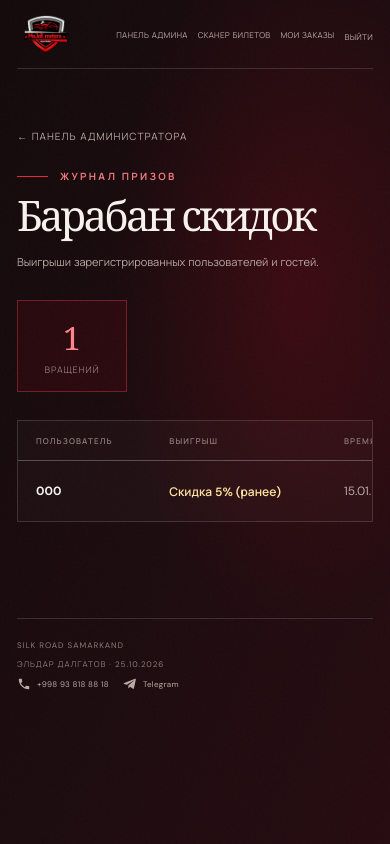
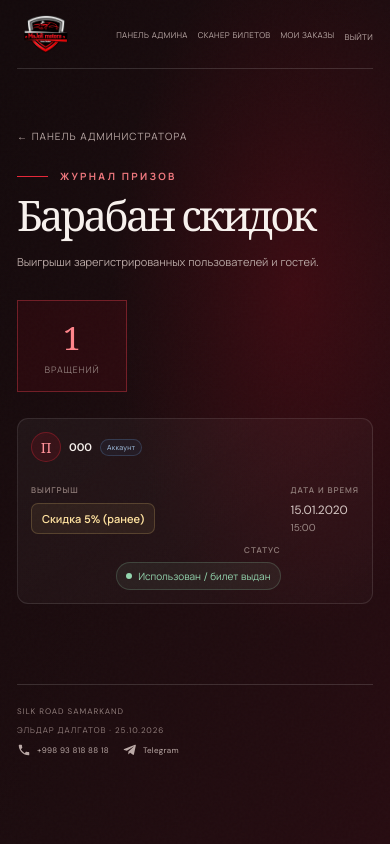
Before and after one commit to Shakhriyor10/koncrept, a Django app: page /staff/wheel-rewards/ in a window 390 px wide. Run offline with Django 5.2, Linux system fonts and the light colour scheme; a user stored in the database is signed in; tables that the repository leaves empty hold one stand-in row (values such as "Sample post").

Commit message:
zxckkkzxc

```diff
--- a/static/css/site.css
+++ b/static/css/site.css
@@ -420,21 +420,52 @@ h1,h2,p { margin-top: 0; }
 
 .staff-heading-actions { display: flex; flex-wrap: wrap; gap: 10px; margin-top: 17px; }
 .staff-heading-actions .button { min-height: 44px; }
-.wheel-reward-table-wrap { margin-top: 28px; overflow-x: auto; border: 1px solid var(--line); background: rgba(255,255,255,.025); }
-.wheel-reward-table { width: 100%; min-width: 680px; border-collapse: collapse; text-align: left; }
-.wheel-reward-table th { padding: 14px 18px; border-bottom: 1px solid var(--line); color: var(--soft); font-size: 8px; font-weight: 600; letter-spacing: .14em; text-transform: uppercase; white-space: nowrap; }
-.wheel-reward-table td { padding: 16px 18px; border-bottom: 1px solid rgba(255,255,255,.07); color: var(--muted); font-size: 12px; vertical-align: middle; }
+.wheel-reward-table-wrap { margin-top: 26px; overflow: hidden; border: 1px solid rgba(255,255,255,.1); border-radius: 12px; background: linear-gradient(145deg,rgba(255,255,255,.045),rgba(255,255,255,.018)); box-shadow: 0 18px 48px rgba(0,0,0,.16); }
+.wheel-reward-table { width: 100%; border-collapse: separate; border-spacing: 0; table-layout: fixed; text-align: left; }
+.wheel-reward-table th { height: 50px; padding: 0 20px; border-bottom: 1px solid rgba(255,255,255,.1); background: rgba(255,255,255,.025); color: #a99592; font-size: 9px; font-weight: 600; letter-spacing: .13em; text-transform: uppercase; }
+.wheel-reward-table th:nth-child(1) { width: 38%; }
+.wheel-reward-table th:nth-child(2) { width: 25%; }
+.wheel-reward-table th:nth-child(3) { width: 20%; }
+.wheel-reward-table th:nth-child(4) { width: 17%; }
+.wheel-reward-table td { height: 74px; padding: 13px 20px; border-bottom: 1px solid rgba(255,255,255,.065); color: #d7c9c6; font-size: 12px; vertical-align: middle; }
 .wheel-reward-table tbody tr:last-child td { border-bottom: 0; }
-.wheel-reward-table tbody tr { transition: background .18s ease; }
+.wheel-reward-table tbody tr { transition: background .2s ease; }
 .wheel-reward-table tbody tr:hover { background: rgba(255,255,255,.035); }
-.wheel-reward-table td:first-child { color: var(--text); }
-.wheel-reward-table td:first-child strong { display: inline-block; overflow-wrap: anywhere; }
-.wheel-reward-table .wheel-reward-prize { color: #ffe2a0; font-weight: 600; }
+.wheel-reward-user { display: flex; align-items: center; gap: 11px; min-width: 0; }
+.wheel-reward-user strong { overflow: hidden; color: #f7f1ed; font-size: 12px; font-weight: 600; text-overflow: ellipsis; }
+.wheel-reward-avatar { display: grid; flex: 0 0 34px; width: 34px; height: 34px; place-items: center; border: 1px solid rgba(232,40,57,.32); border-radius: 50%; background: rgba(190,16,36,.14); color: #ff929a; font: 500 14px Georgia,serif; }
+.wheel-guest-badge,.wheel-user-badge { flex: 0 0 auto; padding: 5px 8px; border: 1px solid rgba(255,255,255,.12); border-radius: 999px; color: #baa9a6; font-size: 8px; line-height: 1; letter-spacing: .04em; }
+.wheel-user-badge { border-color: rgba(120,185,255,.2); background: rgba(60,120,190,.08); color: #a9c9eb; }
+.wheel-reward-prize span { display: inline-flex; align-items: center; min-height: 30px; padding: 6px 10px; border: 1px solid rgba(226,191,114,.22); border-radius: 7px; background: rgba(226,191,114,.07); color: #ffe2a0; font-size: 11px; font-weight: 600; line-height: 1.35; }
 .wheel-reward-time { white-space: nowrap; }
-.wheel-guest-badge { display: inline-block; margin-left: 8px; padding: 4px 7px; border: 1px solid var(--line); border-radius: 999px; color: var(--soft); font-size: 8px; line-height: 1; text-transform: uppercase; vertical-align: middle; }
-.wheel-reward-state { display: inline-block; padding: 6px 9px; border: 1px solid rgba(255,255,255,.12); border-radius: 999px; color: var(--muted); font-size: 10px; white-space: nowrap; }
-.wheel-reward-state.is-claimed { border-color: rgba(148,214,175,.25); background: rgba(148,214,175,.08); color: #94d6af; }
-.wheel-reward-state.is-expired { color: var(--soft); }
+.wheel-reward-time span,.wheel-reward-time small { display: block; }
+.wheel-reward-time small { margin-top: 3px; color: #9b8986; font-size: 10px; }
+.wheel-reward-state { display: inline-flex; align-items: center; gap: 6px; min-height: 28px; padding: 5px 9px; border: 1px solid rgba(255,255,255,.12); border-radius: 999px; color: #d0bfbc; font-size: 10px; white-space: nowrap; }
+.wheel-reward-state::before { width: 6px; height: 6px; border-radius: 50%; background: currentColor; content: ""; }
+.wheel-reward-state.is-claimed { border-color: rgba(148,214,175,.2); background: rgba(148,214,175,.07); color: #94d6af; }
+.wheel-reward-state.is-expired { color: #968784; }
+@media (max-width: 760px) {
+  .wheel-reward-table-wrap { overflow: visible; border: 0; background: transparent; box-shadow: none; }
+  .wheel-reward-table,.wheel-reward-table tbody { display: block; width: 100%; }
+  .wheel-reward-table thead { position: absolute; width: 1px; height: 1px; overflow: hidden; clip: rect(0,0,0,0); white-space: nowrap; clip-path: inset(50%); }
+  .wheel-reward-table tbody { display: grid; gap: 11px; }
+  .wheel-reward-table tbody tr { display: grid; grid-template-columns: minmax(0,1fr) auto; gap: 0 16px; padding: 15px; border: 1px solid rgba(255,255,255,.1); border-radius: 11px; background: linear-gradient(145deg,rgba(255,255,255,.045),rgba(255,255,255,.018)); }
+  .wheel-reward-table tbody tr:hover { background: rgba(255,255,255,.055); }
+  .wheel-reward-table td { display: grid; height: auto; min-width: 0; padding: 10px 0 0; border: 0; }
+  .wheel-reward-table .wheel-reward-user { grid-column: 1 / -1; display: flex; padding: 0 0 12px; border-bottom: 1px solid rgba(255,255,255,.08); }
+  .wheel-reward-table td:not(.wheel-reward-user)::before { margin-bottom: 7px; color: #907d7a; content: attr(data-label); font-size: 8px; font-weight: 600; letter-spacing: .12em; text-transform: uppercase; }
+  .wheel-reward-table .wheel-reward-prize { justify-items: start; }
+  .wheel-reward-table .wheel-reward-time { justify-items: start; }
+  .wheel-reward-table td:last-child { justify-items: end; align-content: start; }
+  .wheel-reward-table td:last-child::before { align-self: end; }
+}
+@media (max-width: 400px) {
+  .wheel-reward-table tbody tr { gap: 0 10px; padding: 13px; }
+  .wheel-reward-table .wheel-reward-user { gap: 8px; }
+  .wheel-reward-user strong { max-width: 42vw; font-size: 11px; }
+  .wheel-reward-avatar { flex-basis: 30px; width: 30px; height: 30px; }
+  .wheel-guest-badge,.wheel-user-badge { padding: 4px 6px; font-size: 7px; }
+}
 .wheel-reward-pagination { display: flex; justify-content: center; align-items: center; gap: 18px; margin: 24px 0; color: var(--muted); font-size: 11px; }
 .wheel-reward-pagination .button { min-height: 40px; }
 @media (max-width: 420px) { .staff-heading-actions { flex-direction: column; align-items: stretch; } .wheel-reward-pagination { gap: 8px; font-size: 9px; } }
--- a/templates/concerts/staff_wheel_rewards.html
+++ b/templates/concerts/staff_wheel_rewards.html
@@ -11,14 +11,14 @@
   {% if page_obj.object_list %}
     <div class="wheel-reward-table-wrap">
       <table class="wheel-reward-table">
-        <thead><tr><th scope="col">Пользователь</th><th scope="col">Выигрыш</th><th scope="col">Время вращения</th><th scope="col">Статус</th></tr></thead>
+        <thead><tr><th scope="col">Пользователь</th><th scope="col">Выигрыш</th><th scope="col">Дата и время</th><th scope="col">Статус</th></tr></thead>
         <tbody>
           {% for reward in page_obj %}
             <tr>
-              <td><strong>{{ reward.customer_label }}</strong>{% if not reward.user_id %}<span class="wheel-guest-badge">Гость</span>{% endif %}</td>
-              <td class="wheel-reward-prize">{{ reward.get_code_display }}</td>
-              <td class="wheel-reward-time">{{ reward.spun_at|date:'d.m.Y H:i' }}</td>
-              <td><span class="wheel-reward-state {% if reward.claimed_at %}is-claimed{% elif reward.expires_at <= now %}is-expired{% endif %}">{{ reward.state_label }}</span></td>
+              <td class="wheel-reward-user" data-label="Пользователь"><span class="wheel-reward-avatar" aria-hidden="true">{% if reward.user_id %}П{% else %}Г{% endif %}</span><strong>{{ reward.customer_label }}</strong>{% if not reward.user_id %}<span class="wheel-guest-badge">Гость</span>{% else %}<span class="wheel-user-badge">Аккаунт</span>{% endif %}</td>
+              <td class="wheel-reward-prize" data-label="Выигрыш"><span>{{ reward.get_code_display }}</span></td>
+              <td class="wheel-reward-time" data-label="Дата и время"><span>{{ reward.spun_at|date:'d.m.Y' }}</span><small>{{ reward.spun_at|date:'H:i' }}</small></td>
+              <td data-label="Статус"><span class="wheel-reward-state {% if reward.claimed_at %}is-claimed{% elif reward.expires_at <= now %}is-expired{% endif %}">{{ reward.state_label }}</span></td>
             </tr>
           {% endfor %}
         </tbody>
```
